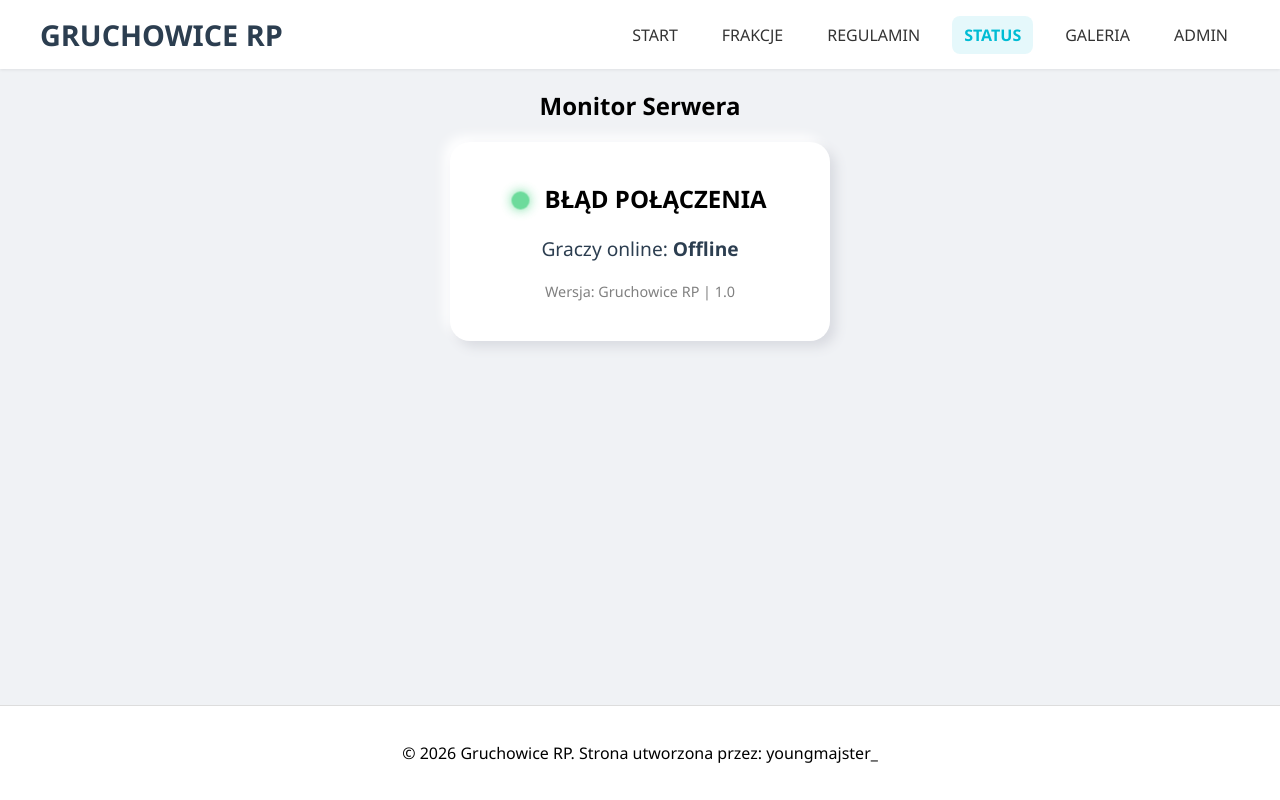
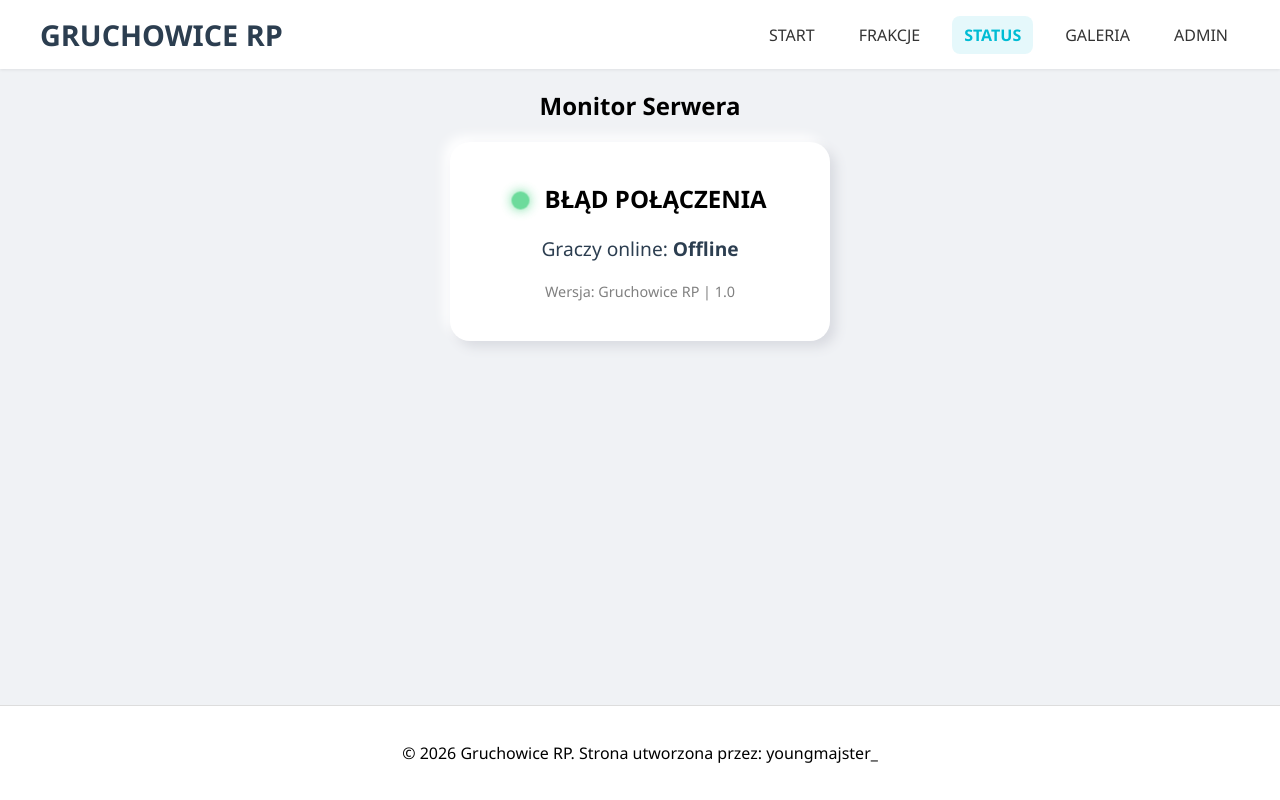
Before and after one commit to skibidiparufka/gruchowicesite, a plain HTML site: page status.html in a window 1280 px wide. Drawn offline with Linux system fonts and the light colour scheme; no server answers.

Commit message:
Update status.html

```diff
--- a/status.html
+++ b/status.html
@@ -33,7 +33,6 @@
                 <ul>
                     <li><a href="index.html">START</a></li>
                     <li><a href="factions.html">FRAKCJE</a></li>
-                    <li><a href="rules.html">REGULAMIN</a></li>
                     <li><a href="status.html" style="background: rgba(0,188,212,0.1); color: var(--cyan-bright); font-weight: bold;">STATUS</a></li>
                     <li><a href="galeria.html">GALERIA</a></li>
                     <li><a href="admin.html">ADMIN</a></li>
```
